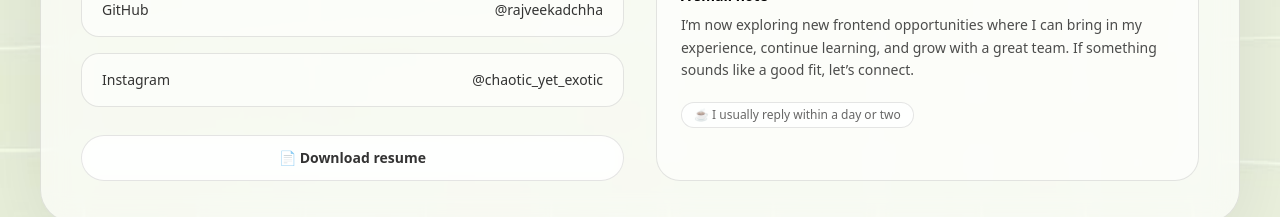
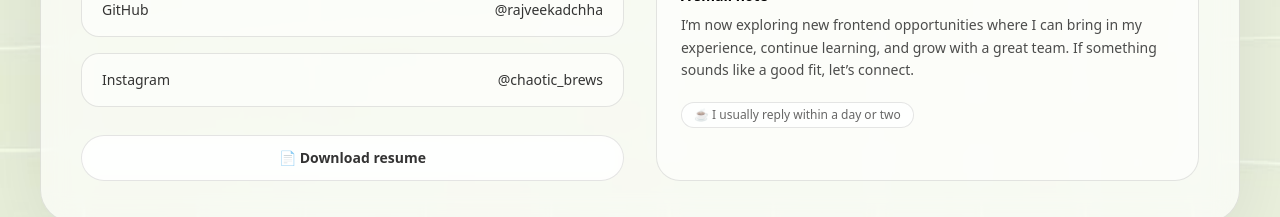
Before and after one commit to rajveekadchha/rajveekadchha.github.io, a React (Vite) app: page /contact in a window 1280 px wide. Shown: the part 511-728 px from the top of the page. Built offline with nearby package versions, Linux system fonts and the light colour scheme.

Commit message:
Update Instagram link and handle username change

```diff
--- a/src/pages/ContactPage.tsx
+++ b/src/pages/ContactPage.tsx
@@ -150,13 +150,13 @@ export default function ContactPage() {
               </a>
 
               <a
-                href="https://www.instagram.com/chaotic_yet_exotic/"
+                href="https://www.instagram.com/chaotic_brews/"
                 target="_blank"
                 rel="noreferrer"
                 className="flex items-center justify-between rounded-[18px] border border-black/10 bg-white/55 px-5 py-4 text-sm text-black/80 hover:bg-white/80"
               >
                 <span>Instagram</span>
-                <span className="font-medium">@chaotic_yet_exotic</span>
+                <span className="font-medium">@chaotic_brews</span>
               </a>
 
               {/* Resume download */}
```
